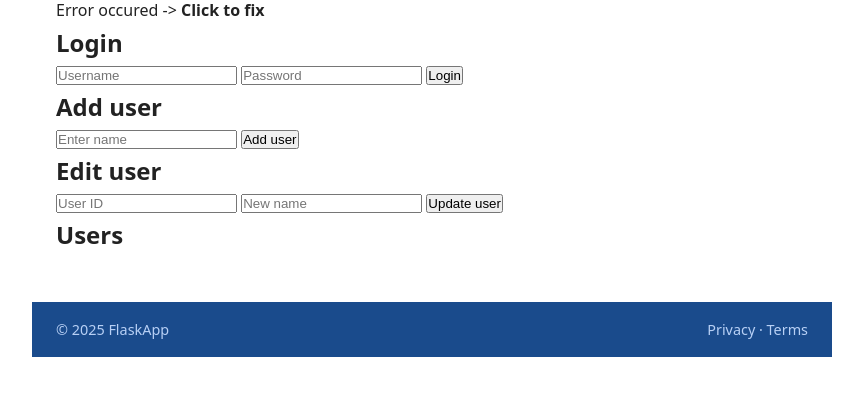
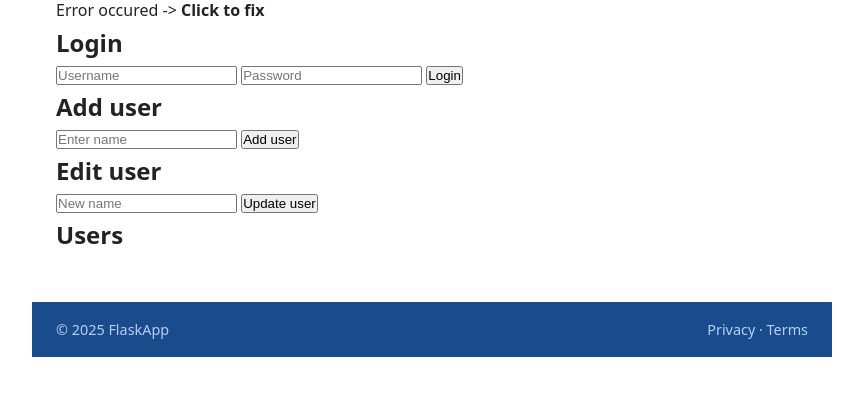
Before and after one commit to OleksandrLinenko/Flask, a Flask app: page /hi/ in a window 1280 px wide. Shown: the part 233-629 px from the top of the page, without its empty margins (208-1071 px from the left). Run offline with Flask 3, Linux system fonts and the light colour scheme.

Commit message:
Refactor user editing

```diff
--- a/src/routes/hello.py
+++ b/src/routes/hello.py
@@ -65,19 +65,15 @@ def create_user():
 
     return redirect("/hi")
 
-@hello_bp.route("/users/edit", methods=["POST"])
-def update_user():
-
-    user_id = request.form.get("id")
+@hello_bp.route("/users/<int:user_id>/edit", methods=["POST"])
+def update_user(user_id):
     name = request.form.get("name")
-
     user_service.update_user(user_id, name)
 
     return redirect("/hi")
 
 @hello_bp.route("/login", methods=["POST"])
 def login():
-
     name = request.form.get("name")
     password = request.form.get("password")
 
--- a/src/static/js/user.js
+++ b/src/static/js/user.js
@@ -17,8 +17,28 @@ document.getElementById("load-users").addEventListener("click", function () {
                 li.textContent = user.name;
                 li.dataset.id = user.id;
 
+                li.addEventListener("click", function () {
+
+                    const id = this.dataset.id;
+
+                    document.getElementById("edit-user-form").action =
+                        "/users/" + id + "/edit";
+
+                    fetch("/api/users/" + id)
+                        .then(function (response) {
+                            return response.json();
+                        })
+                        .then(function (user) {
+
+                            document.querySelector("#edit-user-form input[name='name']").value =
+                                user.name;
+
+                            document.getElementById("result").textContent =
+                                "Editing: " + user.name;
+
+                        });
+                });
                 list.appendChild(li);
-
             });
         });
 });
@@ -58,16 +78,3 @@ errorBlock.addEventListener("click", function () {
     errorBlock.style.color = "green";
     errorBlock.textContent = "Error fixed!";
 });
-
-li.addEventListener("click", function () {
-    const id = this.dataset.id;
-    fetch("/api/users/" + id)
-        .then(function(response) {
-            return response.json();
-        })
-        .then(function(user) {
-
-            document.getElementById("result").textContent =
-                "ID: " + user.id + ", Name: " + user.name;
-        });
-});
--- a/src/templates/hi.html
+++ b/src/templates/hi.html
@@ -60,14 +60,7 @@
 
     <h2>Edit user</h2>
 
-    <form action="/users/edit" method="POST">
-
-        <input
-            type="number"
-            name="id"
-            placeholder="User ID"
-            required
-        >
+    <form id="edit-user-form" method="POST">
 
         <input
             type="text"
```
Also changed, not shown: instance/database.db.
